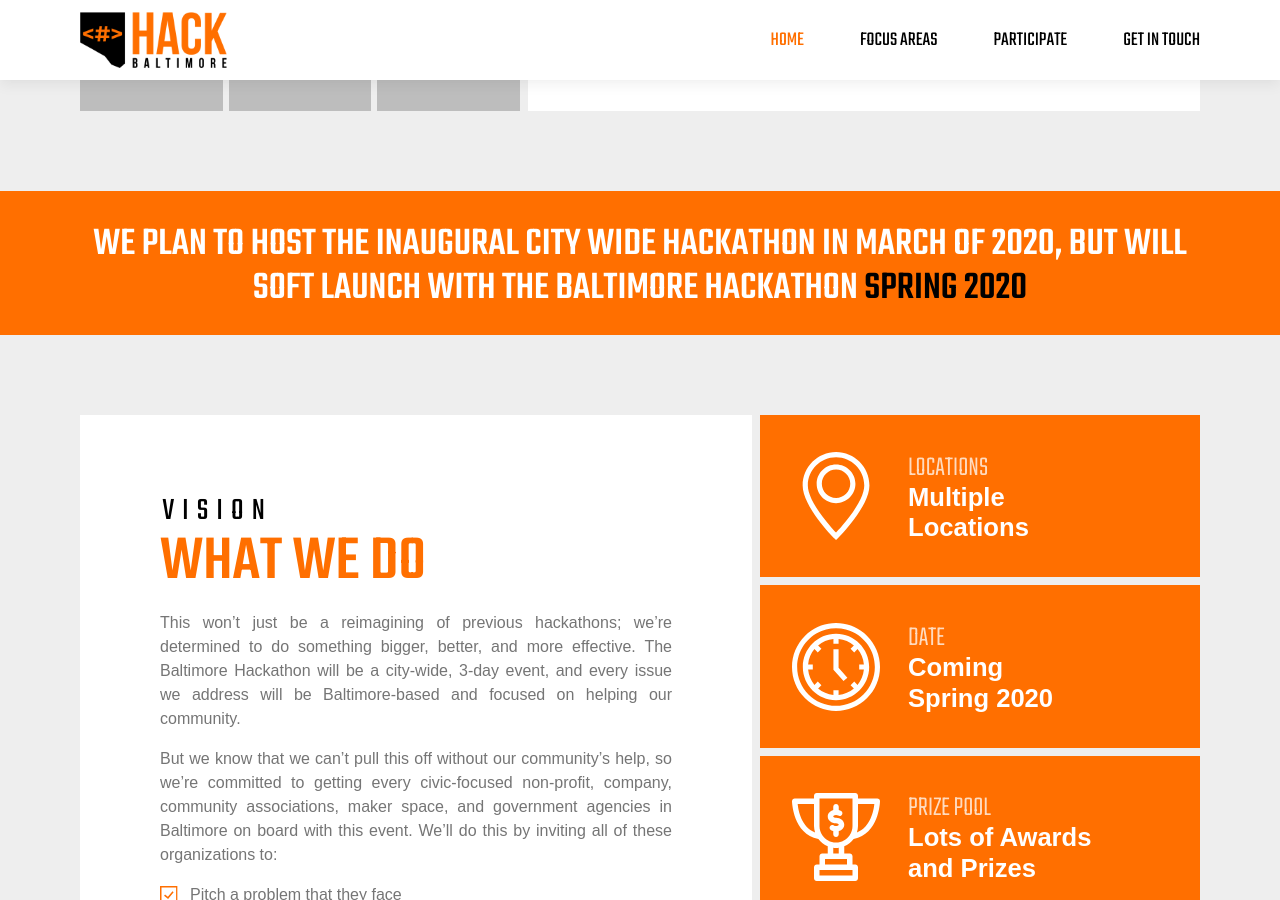
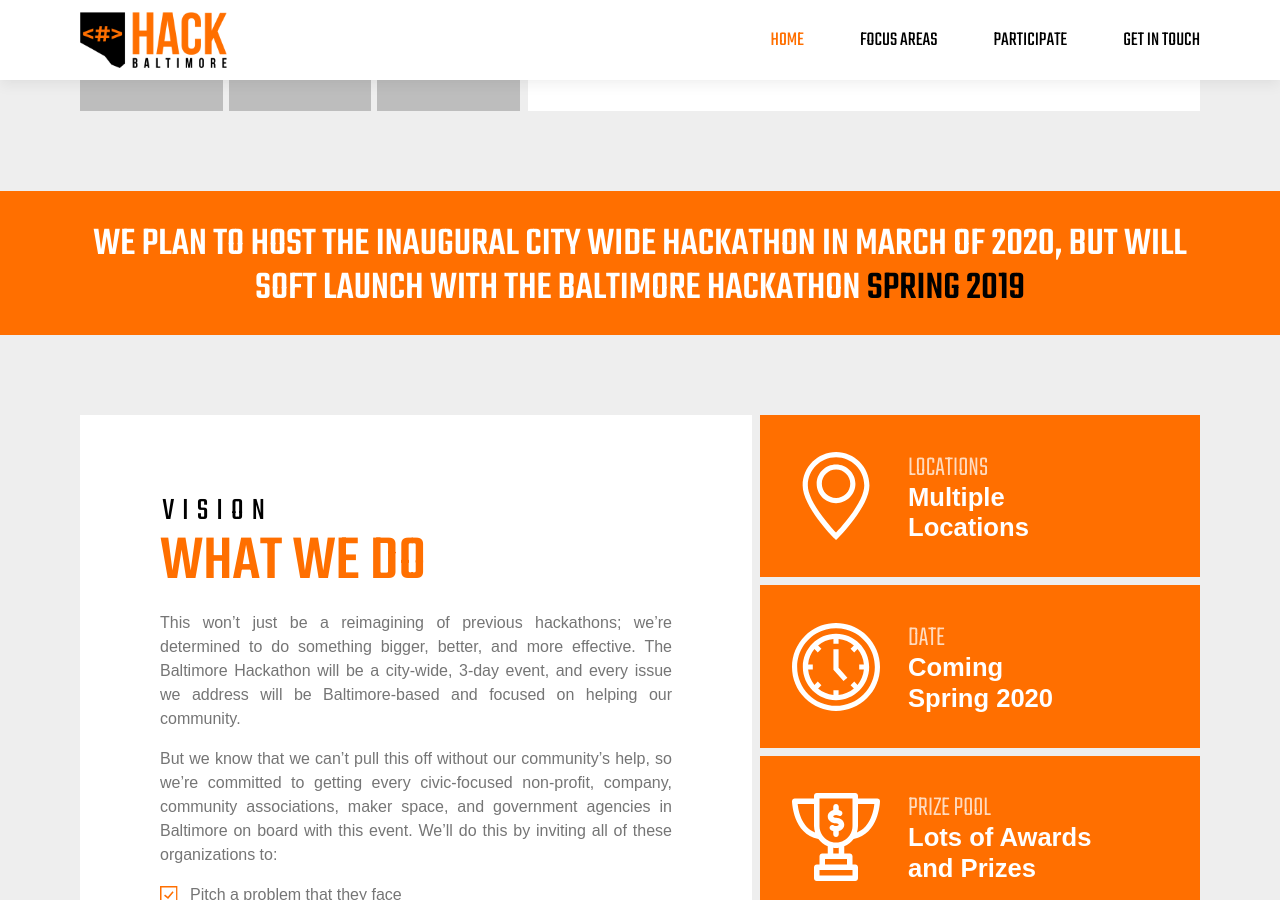
Before and after one commit to BaltimoreCity/HackBaltimore, a Jekyll site: the page built from index.html, in a window 1280 px wide and 900 px high, scrolled down 1401 px. Built offline with Jekyll 4.4.1, drawn with Linux system fonts in a browser that asks for light colours; some web fonts are replaced; some of the changed text lies outside the part shown.

Commit message:
Address issues 16 and 17

```diff
--- a/index.html
+++ b/index.html
@@ -67,7 +67,7 @@
 </section>
 <section class="banner">
   <div class="banner__container container__row">
-    <h2 class="banner__h2">We plan to host the inaugural city wide Hackathon in March of 2020, but will soft launch with the Baltimore Hackathon <span class="banner__h2_style">Spring 2020</span></h2>
+    <h2 class="banner__h2">We plan to host the inaugural city wide Hackathon in March of 2020, but will soft launch with the Baltimore Hackathon <span class="banner__h2_style">Spring 2019</span></h2>
   </div>
 </section>
 <section class="vision">
```
Also changed, not shown: other parts of index.html (+1 -1 lines).
